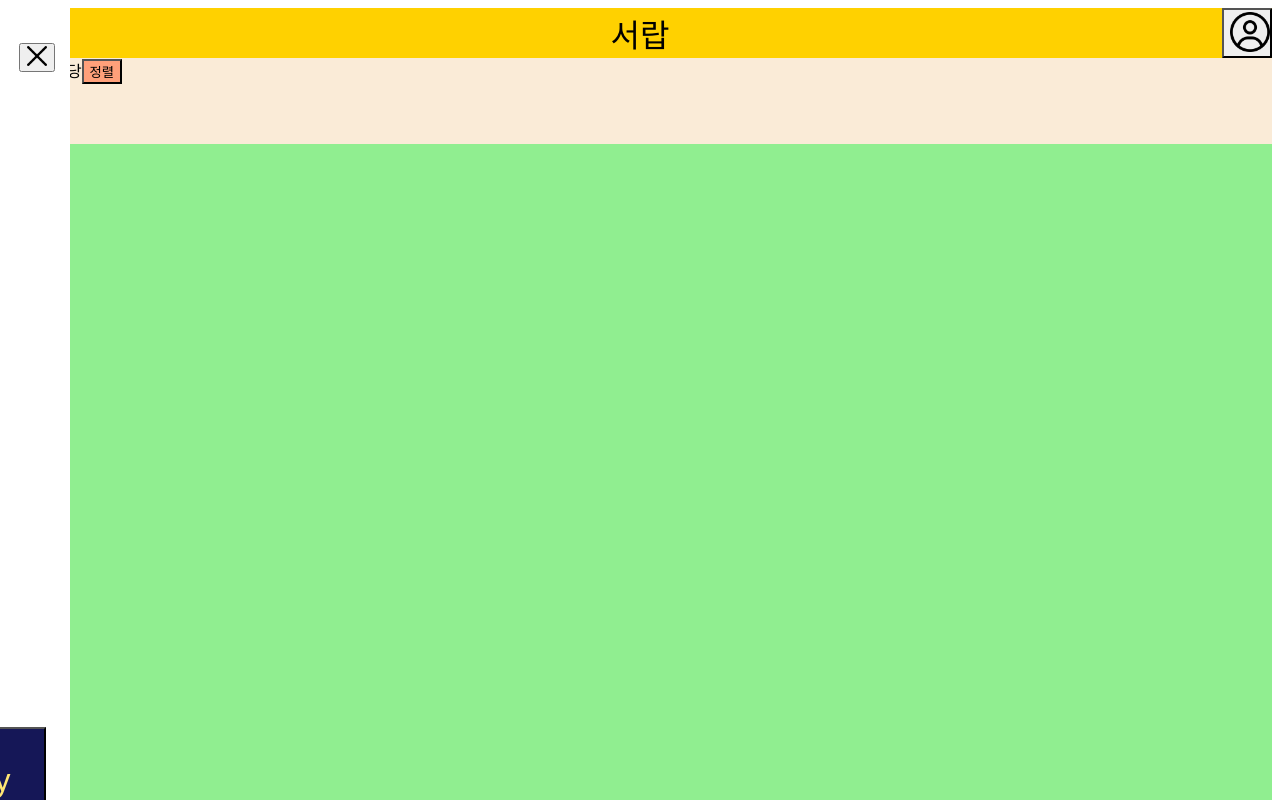
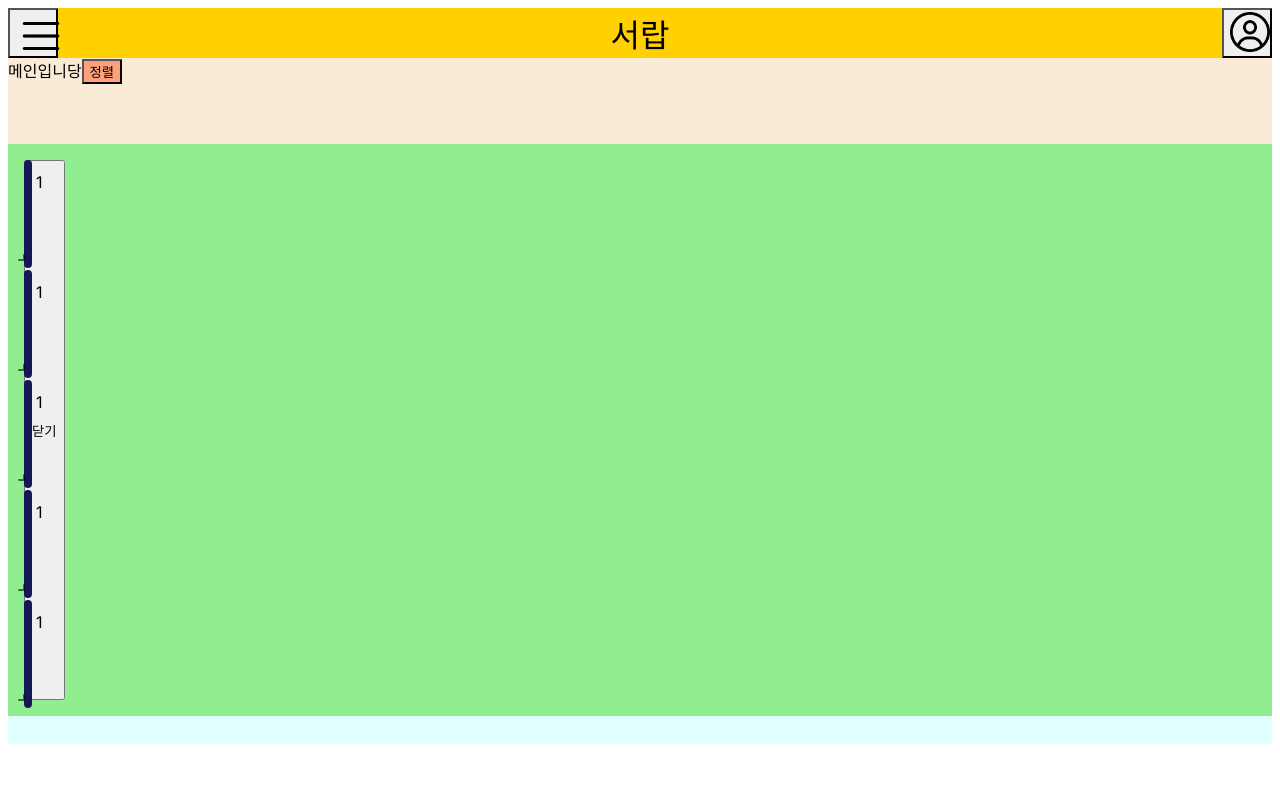
Before and after one commit to tajarinmate/Seorab, a Next.js app: page / in a window 1280 px wide. Shown: the top 800 px of the page. Built offline with nearby package versions, Linux system fonts and the light colour scheme; data requests are answered from the project's data file.

Commit message:
feat: localStorage에 grid position 유지 구현

```diff
--- a/src/app/page.tsx
+++ b/src/app/page.tsx
@@ -18,6 +18,13 @@ interface Content {
   text: string;
   category_id: number;
 }
+
+const InitContent = {
+  title: '',
+  text: '',
+  category_id: 3,
+};
+
 type LayoutProps = {
   i: string;
   title: string;
@@ -30,6 +37,8 @@ type LayoutProps = {
 };
 
 export default function Home() {
+  const queryClient = useQueryClient();
+  const [content, setContent] = useState<Content>(InitContent);
   // GET
   const getContents = async () => {
     try {
@@ -50,6 +59,34 @@ export default function Home() {
     getContents();
   }, []);
 
+  // POST
+  const addContent = async (body: Content) => {
+    try {
+      const { data } = await axios.post(`/contents`, body);
+      return data;
+    } catch (error) {
+      alert('저장 에러');
+    }
+  };
+
+  const { mutate: addMutate } = useMutation(addContent, {
+    onSuccess: () => {
+      queryClient.invalidateQueries('contents');
+    },
+  });
+
+  const handleAddContent = useCallback(
+    (e: FormEvent<HTMLFormElement>) => {
+      e.preventDefault();
+      addMutate(content);
+      setContent(InitContent);
+    },
+    [addMutate, content]
+  );
+
+  // 브라우저 창 닫힘 이벤트
+  // beforeunload
+
   return (
     <>
       {/* <SideBar /> */}
@@ -57,7 +94,7 @@ export default function Home() {
       <Main>
         메인입니당
         <SortButton>정렬</SortButton>
-        <Content>{contents && <Grid layout={contents} />}</Content>
+        <Content>{contents && <Grid content={contents} />}</Content>
       </Main>
     </>
   );
--- a/src/components/Grid/Grid.tsx
+++ b/src/components/Grid/Grid.tsx
@@ -1,11 +1,12 @@
-import { Responsive, WidthProvider } from 'react-grid-layout';
+import { Responsive, WidthProvider, Layout, Layouts } from 'react-grid-layout';
 import styled from 'styled-components';
 import 'react-grid-layout/css/styles.css';
 import 'react-resizable/css/styles.css';
+import { useEffect, useState } from 'react';
 
 const ResponsiveGridLayout = WidthProvider(Responsive);
 
-type LayoutProps = {
+type ContentProps = {
   i: string;
   title: string;
   text: string;
@@ -16,37 +17,98 @@ type LayoutProps = {
   h: number;
 };
 
-export function Grid({ layout }: LayoutProps[] | any) {
+type LayoutType = {
+  breakpoints: string;
+  layouts: Layouts;
+};
+
+export function Grid({ content }: { content: Layout[] }) {
+  const originalLayouts = getFromLayouts('layouts');
+  const [state, setState] = useState({
+    breakpoints: 'lg',
+    layouts: JSON.parse(JSON.stringify(originalLayouts)),
+  });
+
+  // layout: 현재 layout 배열 하나 반환
+  // layouts: 각 breakpoint에 따른 layout 배열들 반환
+  const onLayoutChange = (layout: Layout[], layouts: Layouts) => {
+    saveToLayouts('layouts', layouts);
+    setState((state) => ({
+      ...state,
+      layouts: layouts,
+    }));
+  };
+
+  // breakpoint 변경
+  const onBreakPointChange = (breakpoint: string) => {
+    // console.log(breakpoint) // lg or md or sm or xs or xxs
+    setState((state) => ({
+      ...state,
+      breakpoints: breakpoint,
+    }));
+  };
+
+  // 창 닫았을 때 저장?
+  const handleExit = () => {
+    console.log('나 닫기');
+  };
+
   return (
     <Root>
       <ResponsiveGridLayout
-        layouts={{ lg: layout }}
+        layouts={state.layouts}
         measureBeforeMount={false}
         breakpoints={{ lg: 1200, md: 996, sm: 768, xs: 480, xxs: 0 }}
         cols={{ lg: 5, md: 4, sm: 3, xs: 2, xxs: 1 }}
-        rowHeight={300}
+        rowHeight={100}
         width={1000}
         containerPadding={[0, 0]}
+        isResizable={true}
+        onLayoutChange={(layout, layouts) => onLayoutChange(layout, layouts)}
+        onBreakpointChange={onBreakPointChange}
+        // useCSSTransforms={true} <- 성능 개선할 수 있다함
       >
-        {layout.map((item: LayoutProps) => {
+        {content.map((item: Layout) => {
           return (
             <GridItemWrapper key={item.i}>
-              <GridItemContent>{item.text}</GridItemContent>
+              <GridItemContent>{item.w}</GridItemContent>
             </GridItemWrapper>
           );
         })}
       </ResponsiveGridLayout>
+      <button onClick={handleExit}>닫기</button>
     </Root>
   );
 }
 
+const getFromLayouts = (key: string): ContentProps[] => {
+  let layouts: ContentProps[] = [];
+  if (window.localStorage) {
+    try {
+      const item = window.localStorage.getItem(key);
+      layouts = item ? JSON.parse(item) : [];
+    } catch (e) {
+      console.log('getFormLayouts 에러발생');
+    }
+  }
+  return layouts;
+};
+
+const saveToLayouts = (key: string, value: Layouts) => {
+  if (window.localStorage) {
+    window.localStorage.setItem(key, JSON.stringify(value));
+  }
+};
+
 const GridItemWrapper = styled.div`
   background: #f5f5f5;
   cursor: pointer;
+  border-radius: 10px;
+  border: 4px solid #151757;
 `;
 
 const GridItemContent = styled.div`
-  background-color: lightcoral;
+  /* background-color: lightcoral; */
   padding: 8px;
 `;
 
--- a/src/components/Nav/Nav.tsx
+++ b/src/components/Nav/Nav.tsx
@@ -15,7 +15,7 @@ export function Nav() {
       <Button onClick={toggleSide}>
         <Image src='/more.png' alt='더보기' width={50} height={50} />
       </Button>
-      <SideBar isOpen={isOpen} setIsOpen={setIsOpen} />
+      {/* <SideBar isOpen={isOpen} setIsOpen={setIsOpen} /> */}
       <Title href='/'>서랍</Title>
       <Button>
         <Image src='/mypage.png' alt='마이페이지' width={40} height={40} />
@@ -27,10 +27,10 @@ export function Nav() {
 const Header = styled.header`
   width: auto;
   background-color: #ffd100;
-  text-align: center;
   display: flex;
   flex-flow: row nowrap;
   justify-content: space-between;
+  text-align: center;
 `;
 
 const Title = styled(Link)`
```
